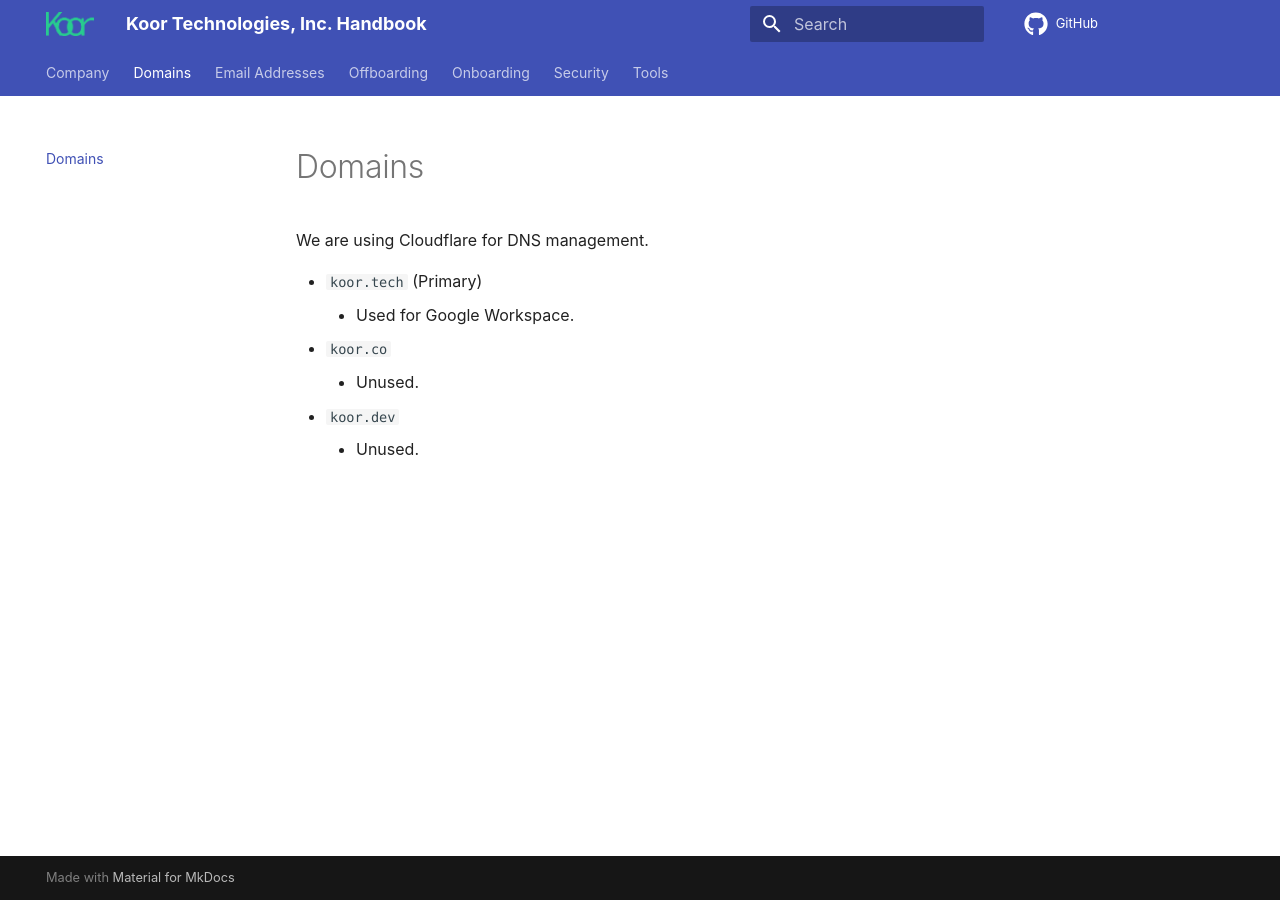
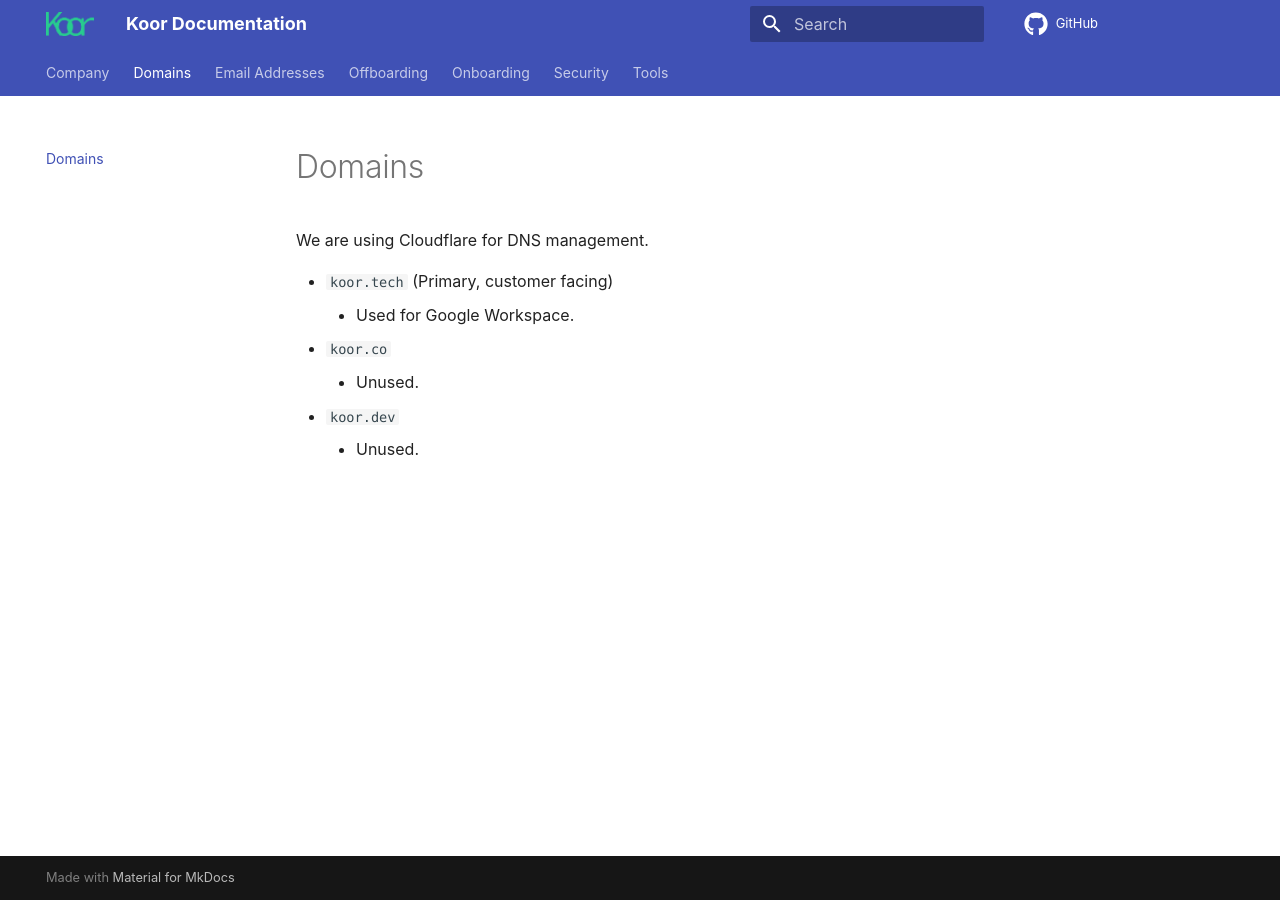
Before and after one commit to koor-tech/handbook.koor.tech, an MkDocs documentation site: the page built from docs/domains.md, in a window 1280 px wide. Built offline with MkDocs 1.6.1 and Material for MkDocs 9.7.7, drawn with Linux system fonts in a browser that asks for light colours; comment, search, counter and statistics services are not loaded.

Commit message:
update mkdocs config
Signed-off-by: Alexander Trost <galexrt@googlemail.com>

```diff
--- a/docs/domains.md
+++ b/docs/domains.md
@@ -4,7 +4,7 @@ title: Domains
 
 We are using Cloudflare for DNS management.
 
-* `koor.tech` (Primary)
+* `koor.tech` (Primary, customer facing)
     * Used for Google Workspace.
 * `koor.co`
     * Unused.
--- a/mkdocs.yml
+++ b/mkdocs.yml
@@ -1,9 +1,9 @@
-site_name: Koor Technologies, Inc. Handbook
-site_url: 'https://handbook.koor.tech'
-repo_url: https://github.com/koor-tech/handbook
+site_name: Koor Documentation
+site_url: 'https://docs.koor.tech'
+repo_url: https://github.com/koor-tech/docs.koor.tech
 edit_uri: edit/main/docs/
 site_author: Koor Technologies, Inc. Team
-site_description: "Koor Technologies, Inc. Company Handbook inspired by GitLab's open handbook."
+site_description: "Koor Documentation for the Koor distribution and Rook."
 use_directory_urls: true
 #copyright: ''
 theme:
```
